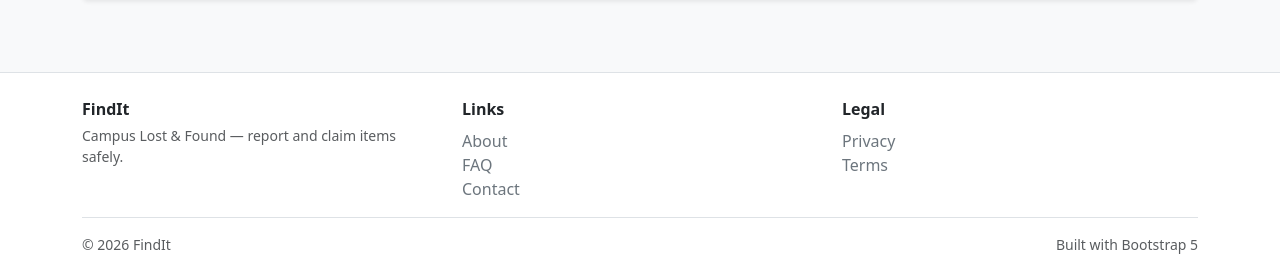
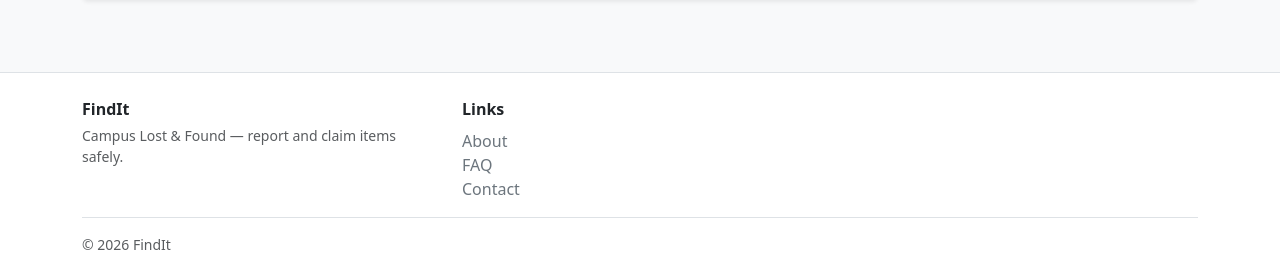
Before and after one commit to ChristianRM-dev/uwindsor-findit, a Django app: page /demo/components/ in a window 1280 px wide. Shown: the part 1753-2032 px from the top of the page. Run offline with Django 5.2, Linux system fonts and the light colour scheme.

Commit message:
Updating footer

```diff
--- a/templates/partials/footer.html
+++ b/templates/partials/footer.html
@@ -17,18 +17,17 @@
         </ul>
       </div>
 
-      <div class="col-6 col-md-4">
+      <!-- <div class="col-6 col-md-4">
         <div class="fw-semibold mb-2">Legal</div>
         <ul class="list-unstyled mb-0">
           <li><a class="link-secondary text-decoration-none" href="/privacy/">Privacy</a></li>
           <li><a class="link-secondary text-decoration-none" href="/terms/">Terms</a></li>
         </ul>
-      </div>
+      </div> -->
     </div>
 
     <div class="pt-3 mt-3 border-top small text-muted d-flex justify-content-between flex-wrap gap-2">
       <span>&copy; {% now "Y" %} FindIt</span>
-      <span class="text-muted">Built with Bootstrap 5</span>
     </div>
   </div>
 </footer>
```
